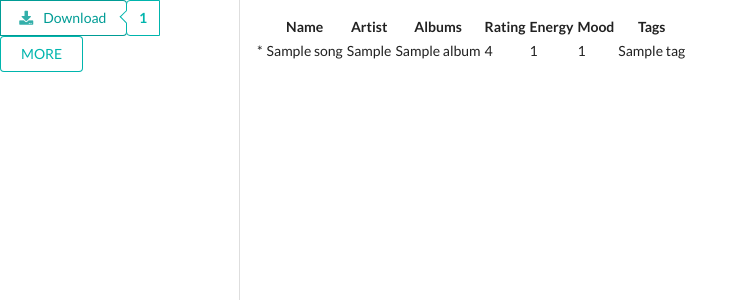
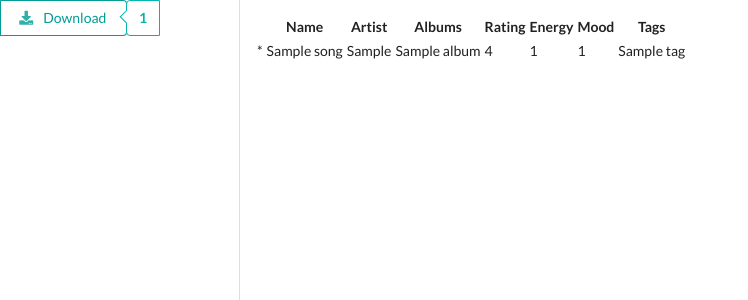
Before and after one commit to orangejenny/dj-orange, a Django app: page /tastes/ in a window 1280 px wide. Shown: the top 300 px of the page, without its empty margins (0-748 px from the left). Run offline with Django 3.2, Linux system fonts and the light colour scheme; tables that the repository leaves empty hold one stand-in row (values such as "Sample post"); some libraries are stand-ins or nearby versions.

Commit message:
remove 'More' button

```diff
--- a/tastes/static/tastes/js/tastes.js
+++ b/tastes/static/tastes/js/tastes.js
@@ -22,11 +22,7 @@ $(function() {
         });
     };
 
-    $("#more-songs").click(function() {
-        getNextPage();
-    });
     getNextPage();
-
     $("#content-column").scroll(function(e) {
         if (!allowScroll) {
             return;
--- a/tastes/templates/tastes/base.html
+++ b/tastes/templates/tastes/base.html
@@ -17,7 +17,6 @@
                     </a>
                     <a class="ui basic left pointing label {{ color }}" id="song-count"></a>
                 </div>
-                <br><a class="ui button basic {{ color }}" id="more-songs">MORE</a>
             </div>
             <div class="thirteen wide column" id="content-column">
                 <div class="scroll-container">
```
